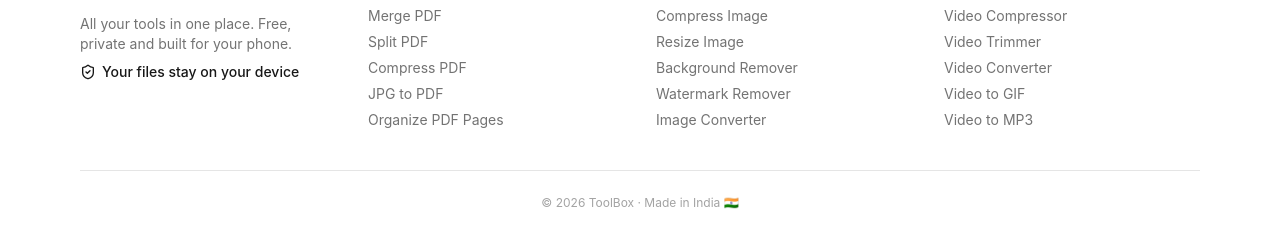
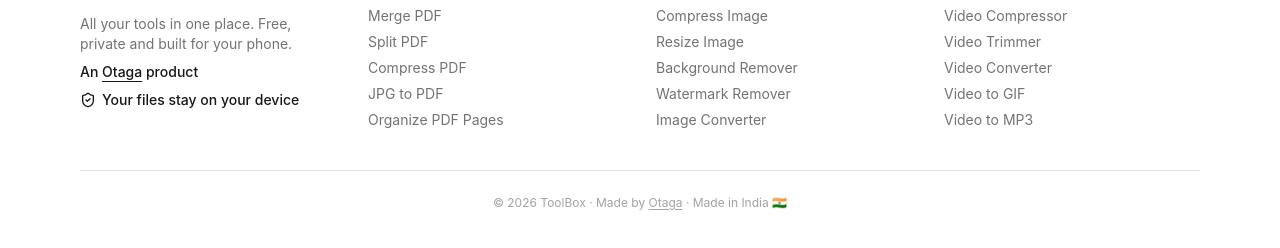
Before and after one commit to alanjoseph77/ToolBox, a Next.js app: page / in a window 1280 px wide. Shown: the part 3136-3384 px from the top of the page. Built offline with nearby package versions, Linux system fonts and the light colour scheme; no server answers.

Commit message:
Add Otaga branding: made by Otaga, an Otaga product

```diff
--- a/app/layout.tsx
+++ b/app/layout.tsx
@@ -11,6 +11,9 @@ export const metadata: Metadata = {
   title: { default: "ToolBox – All Your Tools in One Place", template: "%s | ToolBox" },
   description: "Merge, split and compress PDFs, compress and resize images, remove backgrounds, edit videos and more. Free, private, no signup.",
   applicationName: "ToolBox",
+  authors: [{ name: "Otaga", url: "https://otaga.in" }],
+  creator: "Otaga",
+  publisher: "Otaga",
   openGraph: { type: "website", siteName: "ToolBox", title: "ToolBox – All Your Tools in One Place", description: `${tools.length} free, private tools for PDFs, images, video and more.` },
 };
 
--- a/components/Footer.tsx
+++ b/components/Footer.tsx
@@ -11,6 +11,7 @@ export default function Footer() {
           <div className="space-y-2">
             <p className="text-lg font-extrabold">ToolBox</p>
             <p className="text-sm text-neutral-500">All your tools in one place. Free, private and built for your phone.</p>
+            <p className="text-sm font-medium">An <a href="https://otaga.in" target="_blank" rel="noopener" className="underline underline-offset-4 hover:text-black dark:hover:text-white">Otaga</a> product</p>
             <p className="flex items-center gap-1.5 text-sm font-medium text-neutral-900 dark:text-white"><ShieldCheck className="h-4 w-4" /> Your files stay on your device</p>
           </div>
           {categories.slice(0, 3).map((c) => (
@@ -22,7 +23,7 @@ export default function Footer() {
             </div>
           ))}
         </div>
-        <p className="mt-10 border-t border-neutral-200 pt-6 text-center text-xs text-neutral-400 dark:border-neutral-800">© {new Date().getFullYear()} ToolBox · Made in India 🇮🇳</p>
+        <p className="mt-10 border-t border-neutral-200 pt-6 text-center text-xs text-neutral-400 dark:border-neutral-800">© {new Date().getFullYear()} ToolBox · Made by <a href="https://otaga.in" target="_blank" rel="noopener" className="underline underline-offset-2 hover:text-neutral-900 dark:hover:text-white">Otaga</a> · Made in India 🇮🇳</p>
       </div>
     </footer>
   );
```
Also changed, not shown: 1 other file (tests, documents, lock files or other folders).
